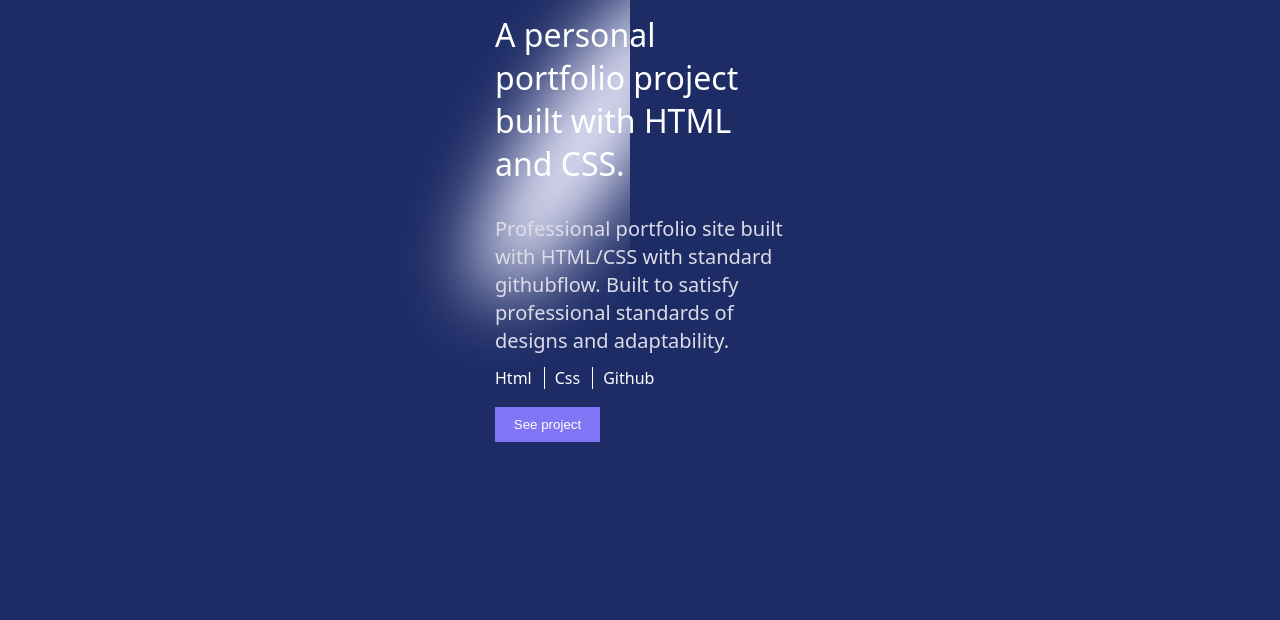
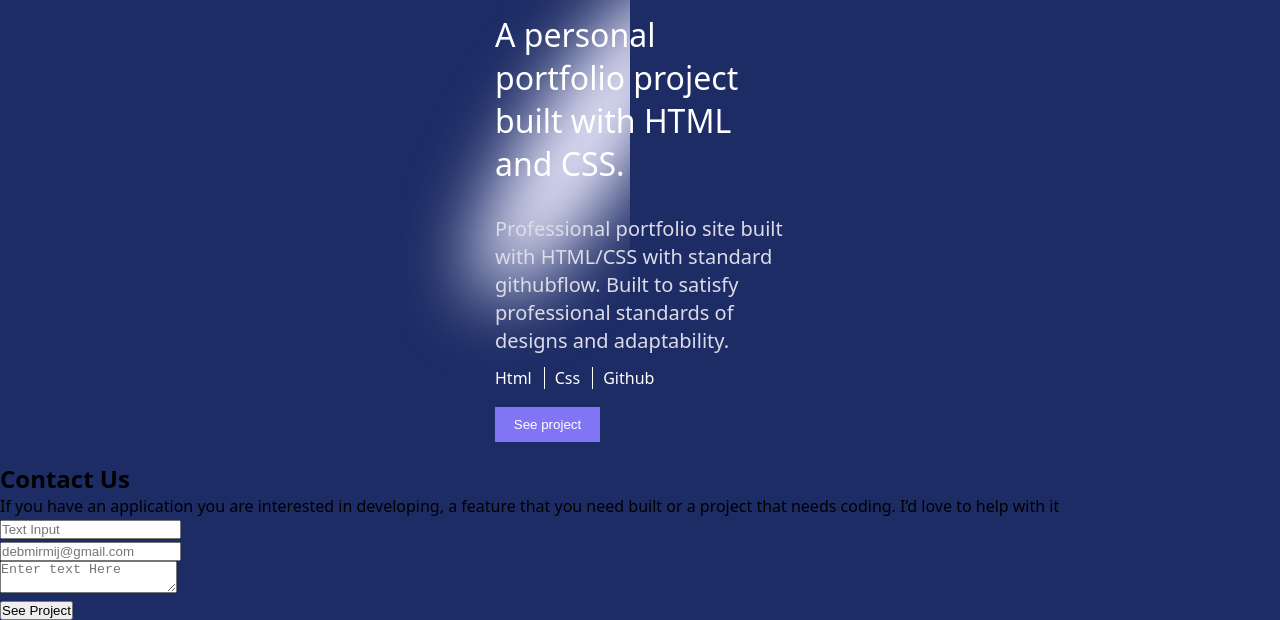
Before and after one commit to aceDavon/Portfolio-project, a website: page index.html in a window 1280 px wide. Shown: the part 1860-2480 px from the top of the page. Before the commit the page ends 2322 px from the top, so only its background shows below. Drawn offline with Linux system fonts and the light colour scheme.

Commit message:
Add footer to index.html
Add contact form to index.html

```diff
--- a/index.html
+++ b/index.html
@@ -139,6 +139,19 @@
           </section>
         </div>
       </section>
+      <section class="contact-form">
+        <h1 class="contact-header">Contact Us</h1>
+        <div class="contact-group">
+          <span class="contact-desc">If you have an application you are interested in developing, a feature that you need built or a project that needs coding. I’d love to help with it
+          </span>
+          <ul class="form-list">
+            <li><input type="text" name="fullname" required maxlength="30" placeholder="Text Input"></li>
+            <li><input type="email" name="email" required placeholder="debmirmij@gmail.com"></li>
+            <li><textarea name="message" required placeholder="Enter text Here"></textarea></li>
+            <li><button type="submit">See Project</button></li>
+          </ul>
+        </div>
+      </section>
     </main>
   </body>
 </html>
```
